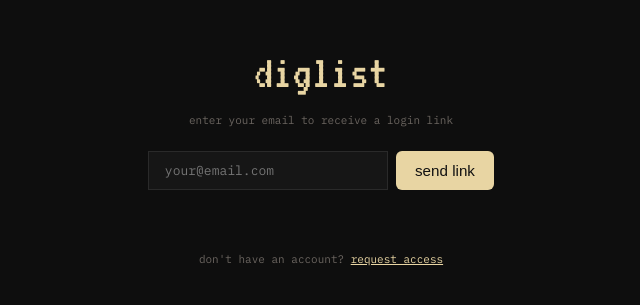
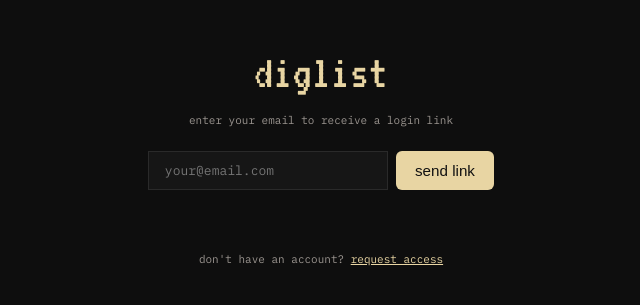
Before and after one commit to Skid8277/diglist, a plain HTML site: page index.html in a window 1280 px wide. Shown: the part 243-548 px from the top of the page, 319-959 px from the left. Drawn offline with Linux system fonts and the light colour scheme; a web font is replaced by a local one.

Commit message:
style: improve muted text contrast for readability

```diff
--- a/index.html
+++ b/index.html
@@ -13,7 +13,7 @@
     --accent: #e8d5a3;
     --accent2: #c4956a;
     --text: #e8e4dc;
-    --muted: #6b6560;
+    --muted: #9b9590;
     --danger: #c45a5a;
     --tag-bg: #1e1c18;
   }
```
